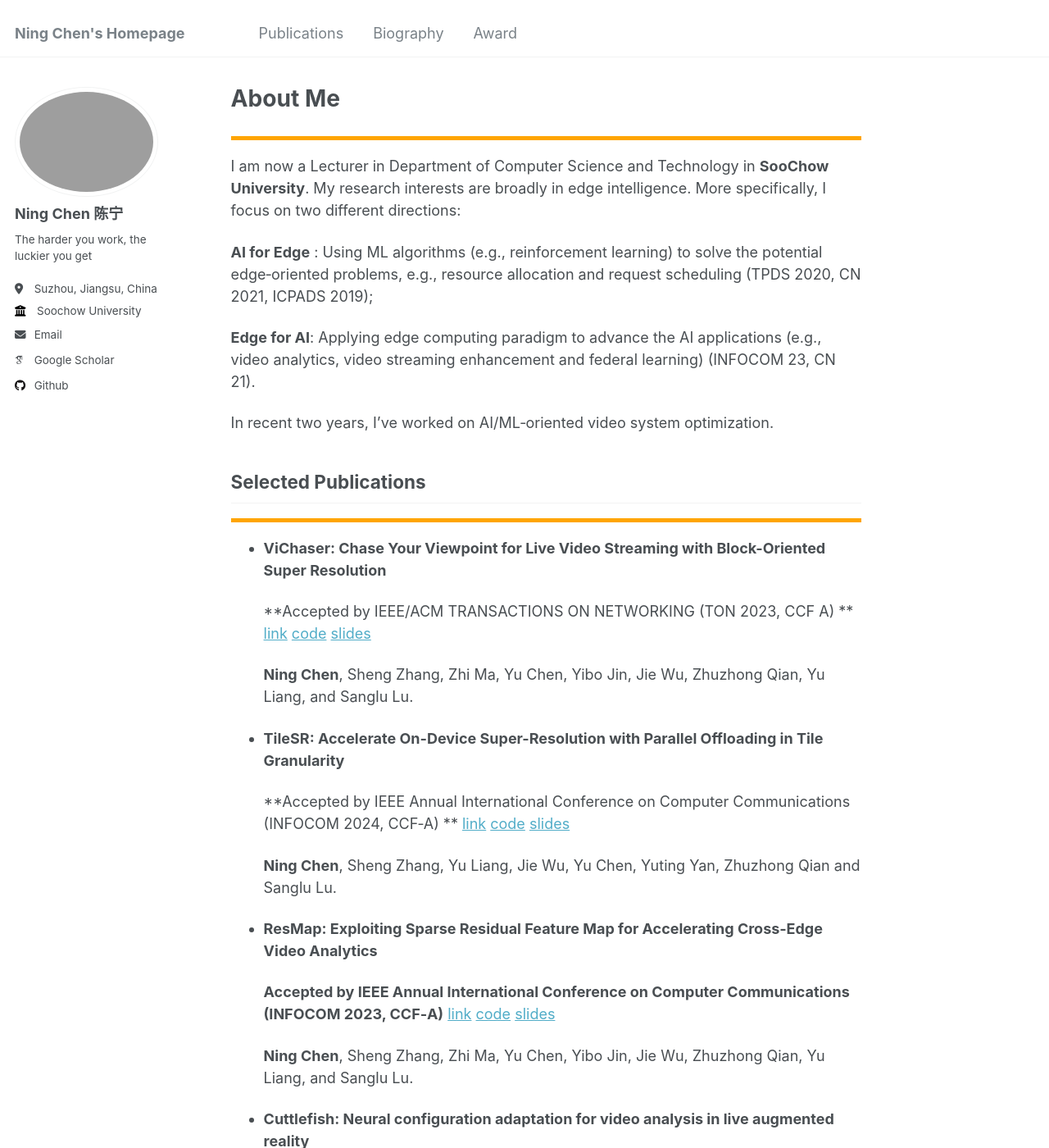
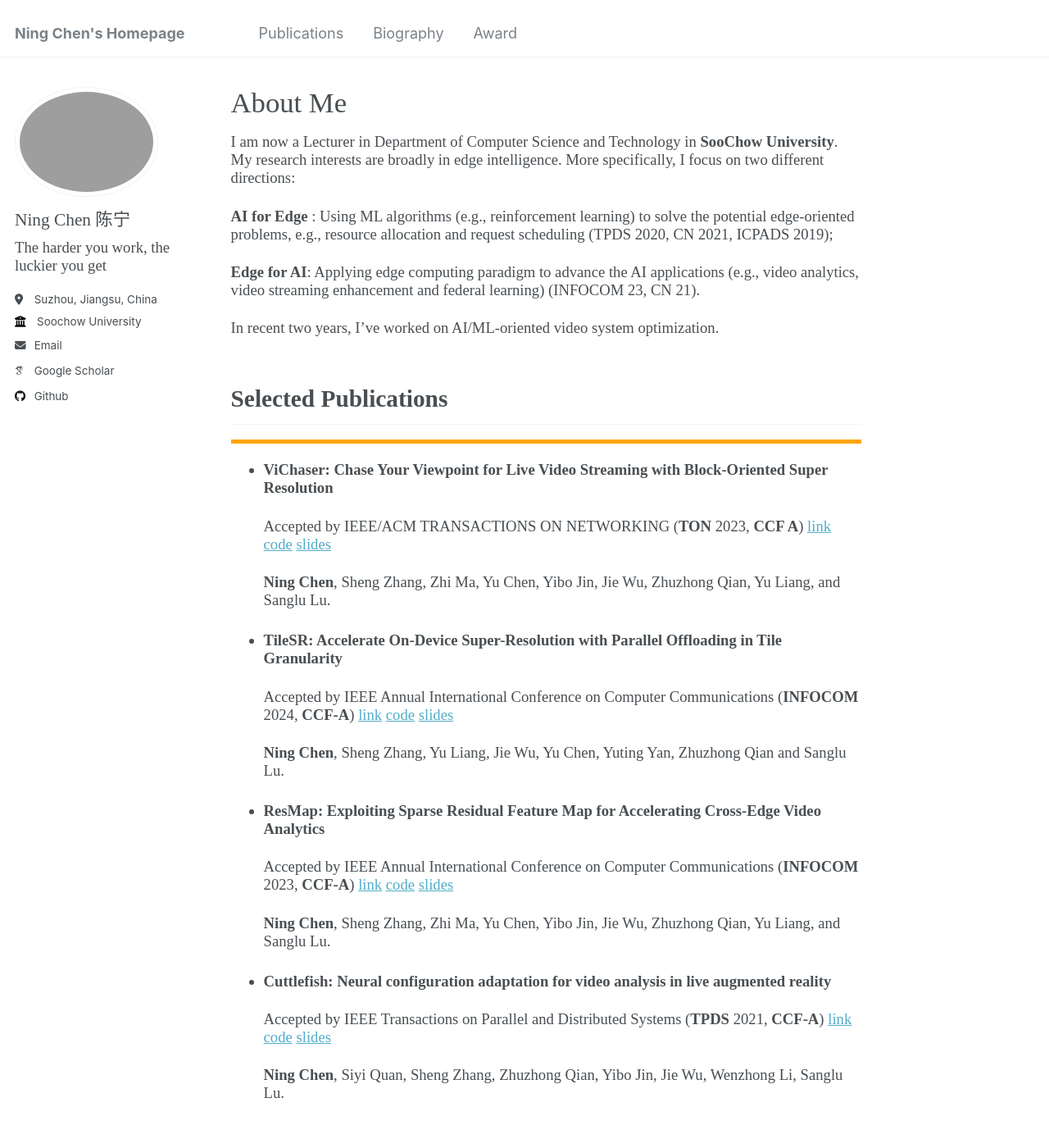
Before and after one commit to nju-cn/nju-cn.github.io, a Jekyll site: the page built from _pages/about.md, in a window 1280 px wide and 1400 px high. Shown: the whole window at 82% size. Built offline with Jekyll 4.4.1, drawn with Linux system fonts in a browser that asks for light colours; some web fonts are replaced; some of the changed text lies outside the part shown.

Commit message:
Merge remote-tracking branch 'origin/master'

```diff
--- a/_pages/about.md
+++ b/_pages/about.md
@@ -7,7 +7,12 @@ redirect_from:
   - /about.html
 ---
 
-***
+<style>
+h1 { font: 26pt song !important; }
+h2 { font: 22pt song !important; }
+h3 { font: 16pt song !important; }
+p { font: 14pt kai !important; }
+</style>
 
 I am now a Lecturer in Department of Computer Science and Technology in **SooChow University**. My research interests are broadly in edge intelligence. More specifically, I focus on two different directions:
 
@@ -34,24 +39,24 @@ hr:nth-of-type(2) {
 
 * **ViChaser: Chase Your Viewpoint for Live Video Streaming with Block-Oriented Super Resolution**
 
-  **Accepted by  IEEE/ACM TRANSACTIONS ON NETWORKING (TON 2023, CCF A) **  <a class="w3-button w3-round-xxlarge w3-small w3-light-blue" href="https://dl.acm.org/doi/10.1145/3651890.3672268" target="_blank">link</a> <a class="w3-button w3-round-xxlarge w3-small w3-light-blue" href="https://github.com/duowuyms/NetLLM" target="_blank">code</a> <a class="w3-button w3-round-xxlarge w3-small w3-light-blue" href="pdf/sigcomm_2024_NetLLM.pptx" target="_blank">slides</a>
+  Accepted by  IEEE/ACM TRANSACTIONS ON NETWORKING (**TON** 2023, **CCF A**)   <a class="w3-button w3-round-xxlarge w3-small w3-light-blue" href="https://dl.acm.org/doi/10.1145/3651890.3672268" target="_blank">link</a> <a class="w3-button w3-round-xxlarge w3-small w3-light-blue" href="https://github.com/duowuyms/NetLLM" target="_blank">code</a> <a class="w3-button w3-round-xxlarge w3-small w3-light-blue" href="pdf/sigcomm_2024_NetLLM.pptx" target="_blank">slides</a>
 
   **Ning Chen**, Sheng Zhang, Zhi Ma, Yu Chen, Yibo Jin, Jie Wu, Zhuzhong Qian, Yu Liang, and Sanglu Lu.
 
 * **TileSR: Accelerate On-Device Super-Resolution with Parallel Offloading in Tile Granularity**
 
-  **Accepted by IEEE Annual International Conference on Computer Communications (INFOCOM 2024, CCF‑A) **  <a class="w3-button w3-round-xxlarge w3-small w3-light-blue" href="https://dl.acm.org/doi/10.1145/3651890.3672268" target="_blank">link</a> <a class="w3-button w3-round-xxlarge w3-small w3-light-blue" href="https://github.com/duowuyms/NetLLM" target="_blank">code</a> <a class="w3-button w3-round-xxlarge w3-small w3-light-blue" href="pdf/sigcomm_2024_NetLLM.pptx" target="_blank">slides</a>
+  Accepted by IEEE Annual International Conference on Computer Communications (**INFOCOM** 2024, **CCF‑A**)   <a class="w3-button w3-round-xxlarge w3-small w3-light-blue" href="https://dl.acm.org/doi/10.1145/3651890.3672268" target="_blank">link</a> <a class="w3-button w3-round-xxlarge w3-small w3-light-blue" href="https://github.com/duowuyms/NetLLM" target="_blank">code</a> <a class="w3-button w3-round-xxlarge w3-small w3-light-blue" href="pdf/sigcomm_2024_NetLLM.pptx" target="_blank">slides</a>
 
   **Ning Chen**, Sheng Zhang, Yu Liang, Jie Wu, Yu Chen, Yuting Yan, Zhuzhong Qian and Sanglu Lu.
 
 * **ResMap: Exploiting Sparse Residual Feature Map for Accelerating Cross‑Edge Video Analytics**
 
-  **Accepted by IEEE Annual International Conference on Computer Communications (INFOCOM 2023, CCF‑A)**  <a class="w3-button w3-round-xxlarge w3-small w3-light-blue" href="https://dl.acm.org/doi/10.1145/3651890.3672268" target="_blank">link</a> <a class="w3-button w3-round-xxlarge w3-small w3-light-blue" href="https://github.com/duowuyms/NetLLM" target="_blank">code</a> <a class="w3-button w3-round-xxlarge w3-small w3-light-blue" href="pdf/sigcomm_2024_NetLLM.pptx" target="_blank">slides</a>
+  Accepted by IEEE Annual International Conference on Computer Communications (**INFOCOM** 2023, **CCF‑A**)  <a class="w3-button w3-round-xxlarge w3-small w3-light-blue" href="https://dl.acm.org/doi/10.1145/3651890.3672268" target="_blank">link</a> <a class="w3-button w3-round-xxlarge w3-small w3-light-blue" href="https://github.com/duowuyms/NetLLM" target="_blank">code</a> <a class="w3-button w3-round-xxlarge w3-small w3-light-blue" href="pdf/sigcomm_2024_NetLLM.pptx" target="_blank">slides</a>
 
   **Ning Chen**, Sheng Zhang, Zhi Ma, Yu Chen, Yibo Jin, Jie Wu, Zhuzhong Qian, Yu Liang, and Sanglu Lu.
 
 * **Cuttlefish: Neural configuration adaptation for video analysis in live augmented reality**
 
-  **Accepted by IEEE Transactions on Parallel and Distributed Systems (TPDS 2021, CCF A) **  <a class="w3-button w3-round-xxlarge w3-small w3-light-blue" href="https://dl.acm.org/doi/10.1145/3651890.3672268" target="_blank">link</a> <a class="w3-button w3-round-xxlarge w3-small w3-light-blue" href="https://github.com/duowuyms/NetLLM" target="_blank">code</a> <a class="w3-button w3-round-xxlarge w3-small w3-light-blue" href="pdf/sigcomm_2024_NetLLM.pptx" target="_blank">slides</a>
+  Accepted by IEEE Transactions on Parallel and Distributed Systems (**TPDS** 2021, **CCF-A**)   <a class="w3-button w3-round-xxlarge w3-small w3-light-blue" href="https://dl.acm.org/doi/10.1145/3651890.3672268" target="_blank">link</a> <a class="w3-button w3-round-xxlarge w3-small w3-light-blue" href="https://github.com/duowuyms/NetLLM" target="_blank">code</a> <a class="w3-button w3-round-xxlarge w3-small w3-light-blue" href="pdf/sigcomm_2024_NetLLM.pptx" target="_blank">slides</a>
 
   **Ning Chen**, Siyi Quan, Sheng Zhang, Zhuzhong Qian, Yibo Jin, Jie Wu, Wenzhong Li, Sanglu Lu.
```
